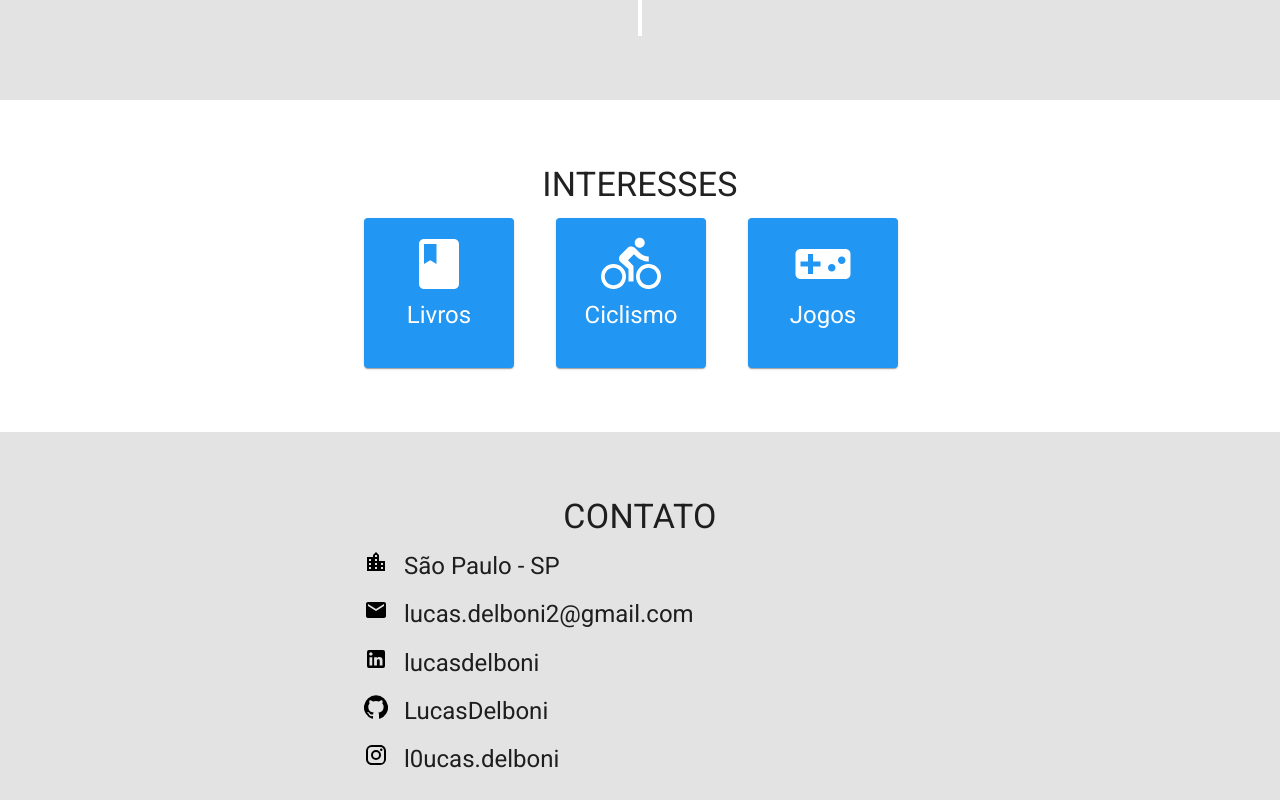
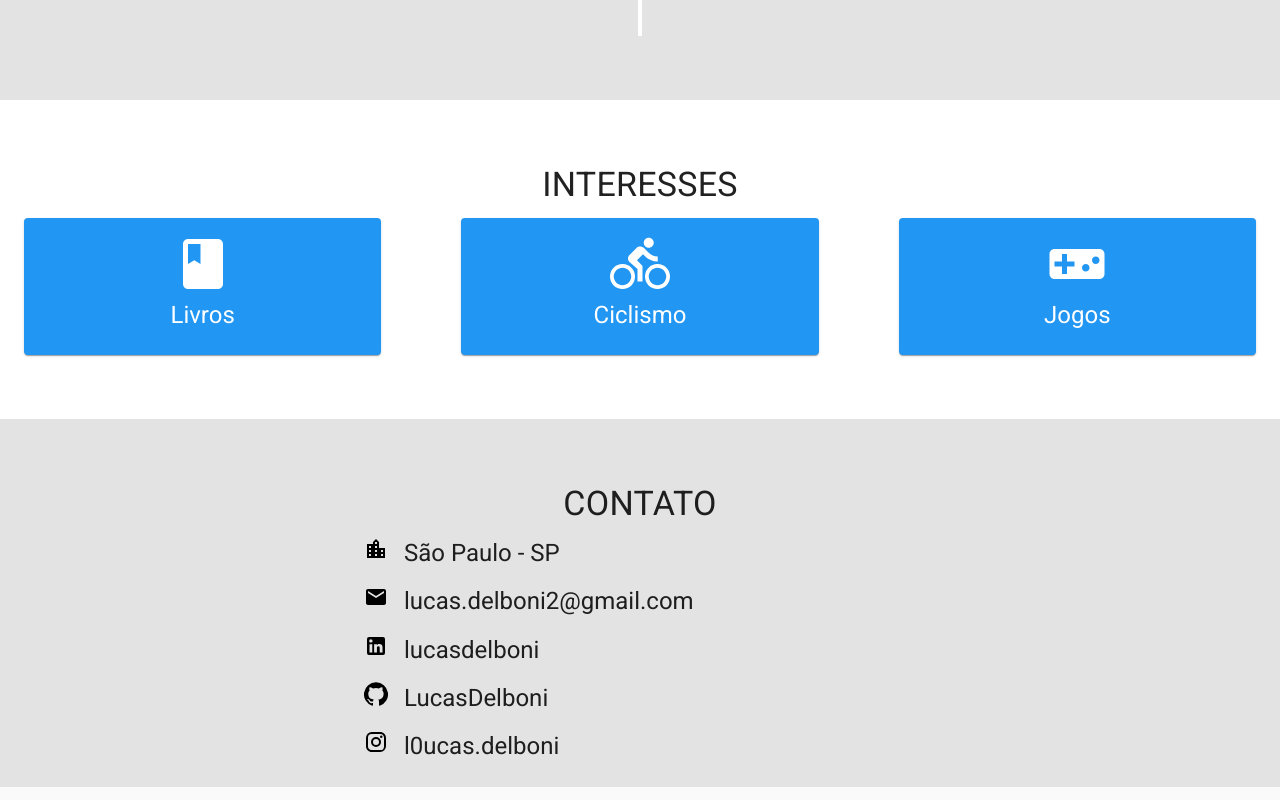
Before and after one commit to LucasDelboni/carrear-portfolio, a React (Create React App) app: page / in a window 1280 px wide. Shown: the part 1462-2262 px from the top of the page. Built offline with nearby package versions, Linux system fonts and the light colour scheme.

Commit message:
fixing broken interests layout

```diff
--- a/src/section/Interests.js
+++ b/src/section/Interests.js
@@ -23,8 +23,6 @@ const useStyles = makeStyles((theme) => ({
   card: {
     backgroundColor: 'rgb(33, 150, 243)',
     color: 'white',
-    width: '150px',
-    height: '150px',
   },
   iconSize: {
     fontSize: '60px',
@@ -37,11 +35,11 @@ export default function Interests() {
   return (
     <div className={classes.root}>
       <CssBaseline />
-      <Container component="main" className={classes.main} maxWidth="sm">
+      <Container component="main" className={classes.main} >
         <Typography variant="h4" component="h1" gutterBottom>
           INTERESSES
         </Typography>
-        <Grid container spacing={3}>
+        <Grid container spacing={10} justify="space-around">
           <Grid item xs={12} sm={4}>
             <Card className={classes.card}>
               <CardContent>
```
